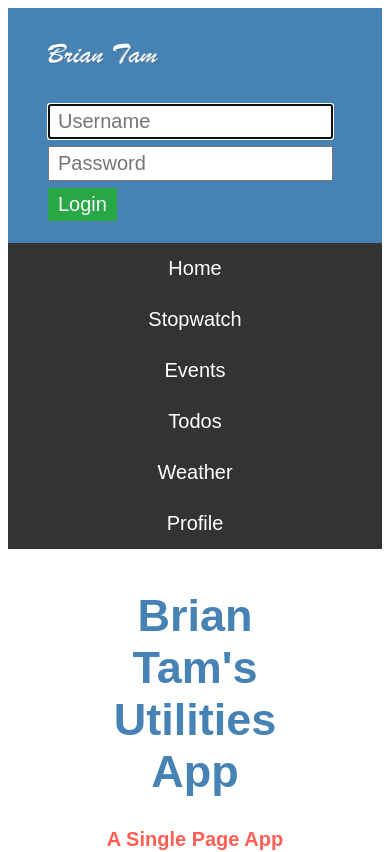
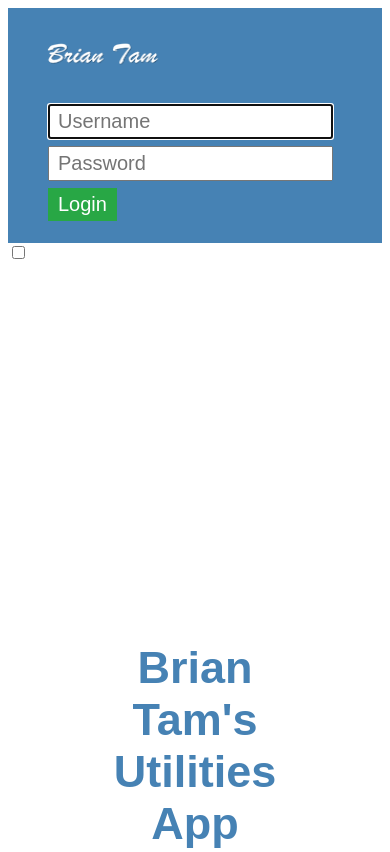
Before and after one commit to briantam23/utilities-app, a React app: page / in a window 390 px wide. Shown: the top 852 px of the page. Built offline with nearby package versions, Linux system fonts and the light colour scheme.

Commit message:
Added responsive Nav HTML

```diff
--- a/src/components/nav/Nav.js
+++ b/src/components/nav/Nav.js
@@ -4,9 +4,11 @@ import { Link } from 'react-router-dom';
 
 
 const Nav = () => (
-    <div /* className={ style.collapsibleMenu } */>
-        <div>
-            <ul className={ style.nav }>
+    <header className={ style.header }>
+        {/* <a href="" className={ style.logo }>Nav</a> */}
+        <input className={ style.menuBtn} type="checkbox" id="menu-btn" />
+        <label className={ style.menuIcon} htmlFor="menu-btn"><span className={ style.navicon }></span></label>
+        <ul className={ style.menu }>
             <li><Link to='/'>Home</Link></li>
             <li><Link to='/stopwatch'>Stopwatch</Link></li>
             <li><Link to='/ticketmaster-events'>Events</Link></li>
@@ -18,8 +20,7 @@ const Nav = () => (
                 <li><a href='#'>Calculator</a></li>
                 <li><a href='#'>World Clock</a></li> */}
         </ul>
-        </div>
-    </div>
+    </header>
 )
 
 
```
Also changed, not shown: public/img/close.png (deleted), public/img/menu.png (deleted). Lines whose indentation alone changed are shown as unchanged.
